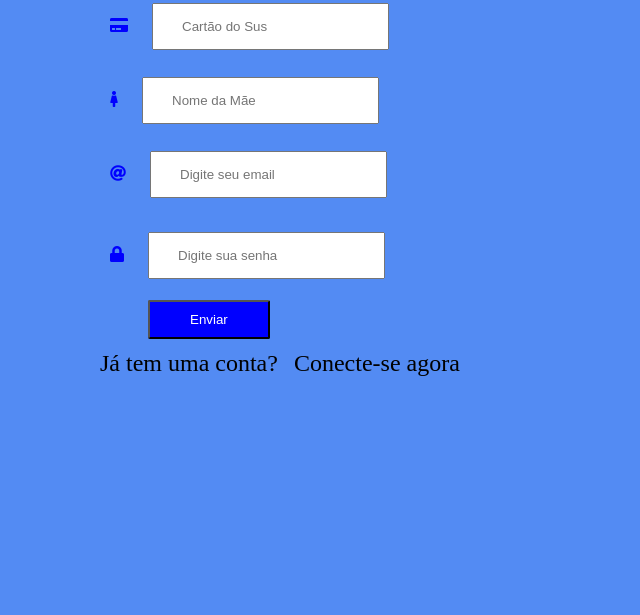
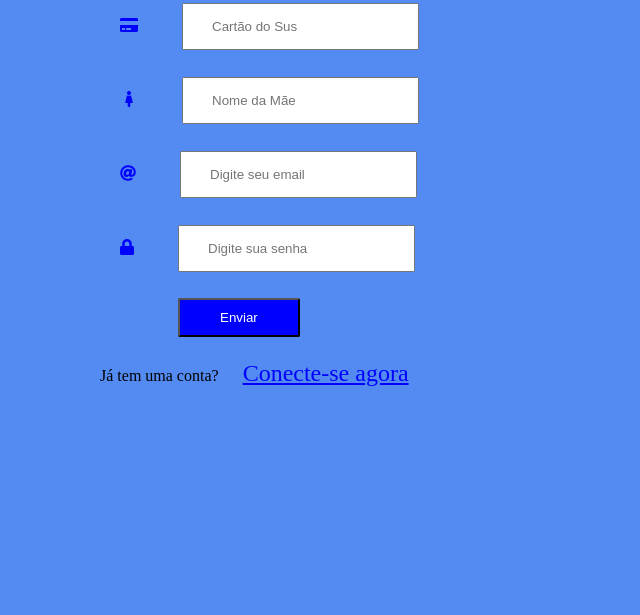
Before and after one commit to fhabyGarcia/projeto_ta_na_mao, a plain HTML site: page pag-cadastro.html in a window 1280 px wide. Shown: the part 185-800 px from the top of the page, without its empty margins (0-640 px from the left). Drawn offline with Linux system fonts and the light colour scheme.

Commit message:
alterações

```diff
--- a/cadastro.css
+++ b/cadastro.css
@@ -1,5 +1,5 @@
-*{margin: 3px  10px;
-  padding: 0px;
+*{margin: 3px  20px;
+  padding: px;
   box-sizing: border-box;
 
 }
@@ -23,7 +23,7 @@ input[type="text" i] {
 }
 input[type="password" i] {
   padding: 14px 28px;
-  margin: 10px;
+
 
 }
 input[type="submit" i] {
@@ -32,7 +32,7 @@ input[type="submit" i] {
   background: blue;
   border-radius: 2px;
   cursor: pointer;
-  margin: 8px 48px;
+  margin: 20px 78px;
 }
 
 .fa-user:before {
@@ -44,6 +44,7 @@ input[type="submit" i] {
 }
 .fa-female:before {
   color: blue;
+  margin: 5px;
 }
 .fa-at:before {
   color: blue;
@@ -51,11 +52,3 @@ input[type="submit" i] {
 .fa-lock:before {
   color: blue;
 }
-
-
-.div label{
-  color: blue;
-    cursor: pointer;
-    text-decoration: underline;
-
-}
--- a/pag-cadastro.html
+++ b/pag-cadastro.html
@@ -13,45 +13,47 @@
 <body>
 
 </body>
-<div class="signup-form">
+<div class="input-box">
     <div class="title">Inscrever-se</div>
-  <form action="#">
-      <div class="input-boxes">
-        <div class="input-box">
+
           <i class="fas fa-user"></i>
-          <input type="text" placeholder="Digite seu nome" required>
+          <input type="text" placeholder="Digite seu nome">
         <br><br>
         </div>
         <div class="input-box">
           <i class="fas fa-credit-card"></i>
-          <input type="text" placeholder="Cartão do Sus" required>
+          <input type="text" placeholder="Cartão do Sus">
           <br><br>
         </div>
         <div class="input-box">
           <i class="fas fa-female"></i>
-          <input type="text" placeholder="Nome da Mãe" required>
+          <input type="text" placeholder="Nome da Mãe">
           <br><br>
         </div>
         <div class="input-box">
           <i class="fas fa-at"></i>
-          <input type="text" placeholder="Digite seu email" required>
+          <input type="text" placeholder="Digite seu email">
           <br><br>
         </div>
         <div class="input-box">
           <i class="fas fa-lock"></i>
-          <input type="password" placeholder="Digite sua senha " required>
+          <input type="password" placeholder="Digite sua senha ">
 
         </div>
         <div class="button input-box">
           <input type="submit" value="Enviar">
         </div>
-        <div class="text sign-up-text">Já tem uma conta? <label for="flip">Conecte-se agora</label></div>
-      </div>
-      <style>
-        .sign-up-text{
+        <div class="text sign-up-text">Já tem uma conta? <label for="flip"style="
+          color:blue;
           font-size: x-large;
           cursor: pointer;
-        }
-      </style>
+          text-decoration: underline;
+        }">Conecte-se agora</label></div>
+      </div>
+
+
+
+
+
 
 </html>
```
